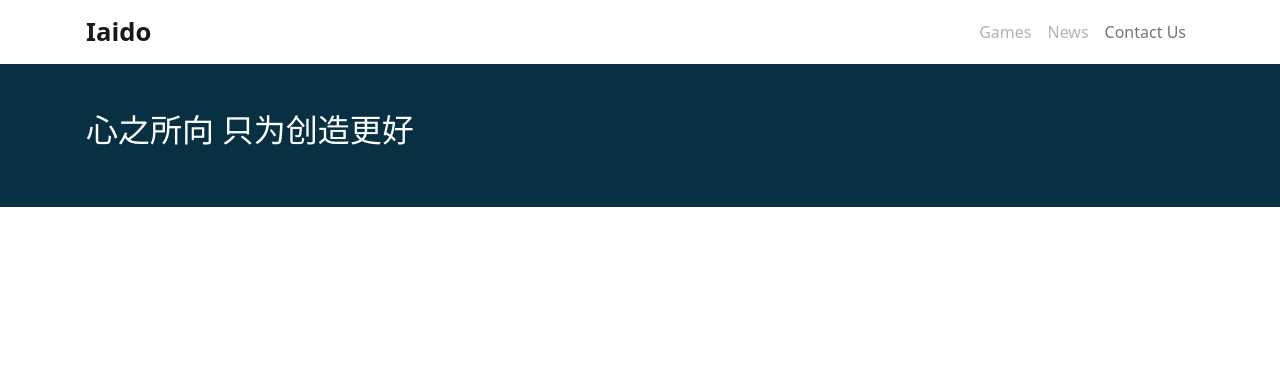
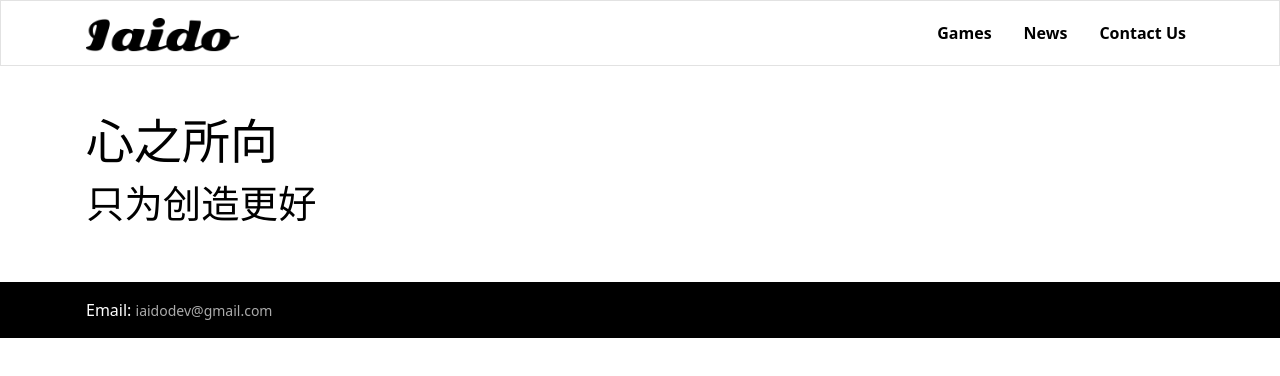
Before and after one commit to CStrive/test1, a plain HTML site: page index.html in a window 1280 px wide. Drawn offline with nearby package versions, Linux system fonts and the light colour scheme.

Commit message:
更新文件内容

```diff
--- a/index.html
+++ b/index.html
@@ -6,30 +6,38 @@
     <title>Iaido</title>
     <link rel="stylesheet" href="css/bootstrap.4.5.2.css" type="text/css">
     <style type="text/css">
-        h3 {font-family:Roboto,Noto Sans,Noto Sans JP,Noto Sans KR,Noto Naskh Arabic,Noto Sans Thai,Noto Sans Hebrew,Noto Sans Bengali,sans-serif;}
+        a {text-decoration: none;font-size: 14px;}
+        h2 {font-family:Roboto,Noto Sans,Noto Sans JP,Noto Sans KR,Noto Naskh Arabic,Noto Sans Thai,Noto Sans Hebrew,Noto Sans Bengali,sans-serif;}
         .logo {font-size: 1.6rem;font-weight: bold;}
+        header {border:1px #e2e2e2 solid;}
         .banner-top {padding: 3rem 0;}
-        .banner-top h3 {font-size: 2rem;font-weight: 300;color: #fff;}
+        .banner-top h2 {font-size: 3rem;font-weight: 300;color: #000;}
+        .banner-top h4 {font-size:2.4rem; font-weight:300;color:#000;}
         .justify-end {justify-content: flex-end;}
-        .bg-cus-black {background: #073042;}
-
+        .bg-cus-black {}
+        .nav-link {color:#000 !important;margin-left: 1rem;font-weight: bold;font-size: 16px;}
+        footer {padding: 1rem 0;background: #000;color:#fff;}
+        footer a {color: #ababab;transition: color .3s;}
+        footer a:hover {color: #fff;}
     </style>
 </head>
 <body>
     <header class="bg-white">
         <section class="container-xl">
             <nav class="navbar navbar-expand-lg navbar-light">
-                    <a class="navbar-brand logo" href="#">Iaido</a>
+                <a class="navbar-brand logo" href="#">
+                    <img src="img/logo.png" alt="Iaido Games" class="img-fluid" title="Iaido Games"/>
+                </a>
                 <button class="navbar-toggler" type="button" data-toggle="collapse" data-target="#navbarNav" aria-controls="navbarNav" aria-expanded="false" aria-label="Toggle navigation">
                     <span class="navbar-toggler-icon"></span>
                 </button>
                 <div class="collapse navbar-collapse d-flex justify-end" id="navbarNav">
                     <ul class="navbar-nav">
                         <li class="nav-item">
-                                <a class="nav-link disabled" href="#" aria-disabled="true">Games</a>
+                            <a class="nav-link" href="#">Games</a>
                         </li>
                         <li class="nav-item">
-                                <a class="nav-link disabled" href="#" aria-disabled="true">News</a>
+                            <a class="nav-link" href="#">News</a>
                         </li>
                         <li class="nav-item">
                             <a class="nav-link" href="#contact">Contact Us</a>
@@ -43,15 +51,18 @@
         <div class="banner-top">
             <div class="container-xl">
                 <div>
-                        <h3>心之所向 只为创造更好</h3>
+                    <h2>心之所向</h2>
+                    <h4>只为创造更好</h4>
                 </div>
             </div>
         </div>
     </main>
     <footer>
-
+        <div class="container-xl">
+            Email: <a href="mailto:iaidodev@gmail.com">iaidodev@gmail.com</a>
+        </div>
     </footer>
-    </body>
     <script src="https://cdn.jsdelivr.net/npm/popper.js@1.16.0/dist/umd/popper.min.js" integrity="sha384-Q6E9RHvbIyZFJoft+2mJbHaEWldlvI9IOYy5n3zV9zzTtmI3UksdQRVvoxMfooAo" crossorigin="anonymous"></script>
     <script src="https://stackpath.bootstrapcdn.com/bootstrap/5.0.0-alpha1/js/bootstrap.min.js" integrity="sha384-oesi62hOLfzrys4LxRF63OJCXdXDipiYWBnvTl9Y9/TRlw5xlKIEHpNyvvDShgf/" crossorigin="anonymous"></script>
+</body>
 </html>
```
Also changed, not shown: img/logo.png (added). Lines whose indentation alone changed are shown as unchanged.
